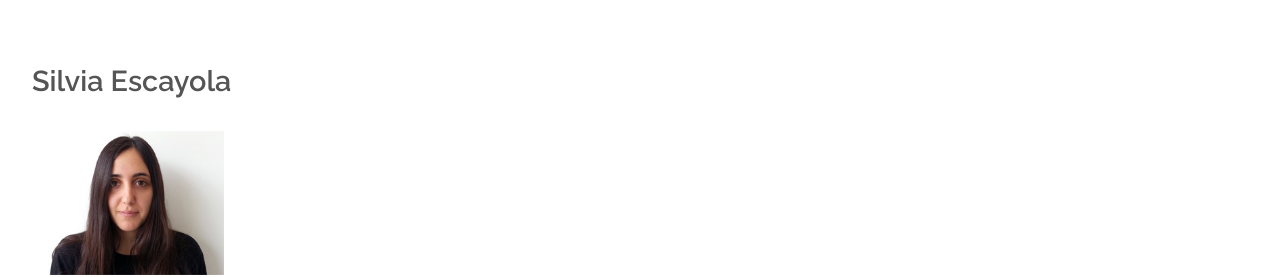
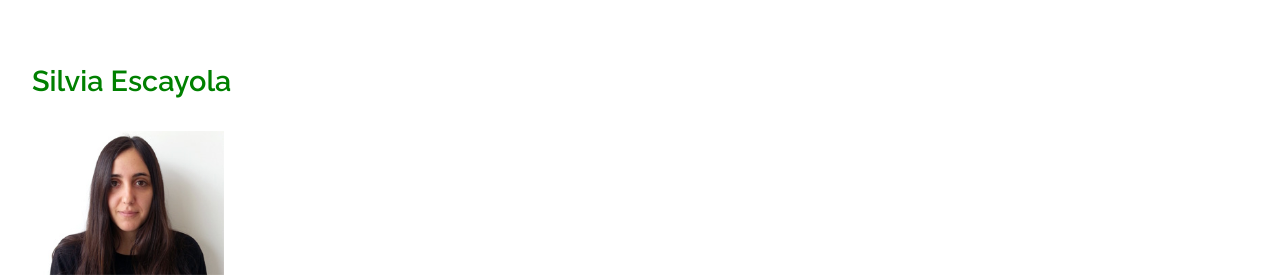
Before and after one commit to old-jekyll-templates/Horizons-Jekyll-Theme, a Jekyll site: the page built from members/silvia_escayola.html, in a window 1280 px wide. Shown: the part 188-465 px from the top of the page. Built offline with Jekyll 4.4.1, drawn with Linux system fonts in a browser that asks for light colours.

Commit message:
Update silvia_escayola.html

```diff
--- a/members/silvia_escayola.html
+++ b/members/silvia_escayola.html
@@ -31,7 +31,7 @@ layout: main
 				<div id="content" class="9u skel-cell-important">
 					<section>
 						<header class="major">
-		 			          <h2>Silvia Escayola</h2>
+		 			           <h2><font color="green">Silvia Escayola</font></h2>
                          </header>
 	    <a href="#" class="image feature"><img src="{{ site.baseurl }}/members/photos/silvia.jpg" alt="" style="width: 15vw; min-width: 60px;" /></a>
 	    <p>Contact: silvieg7@gmail.com</p>
```
